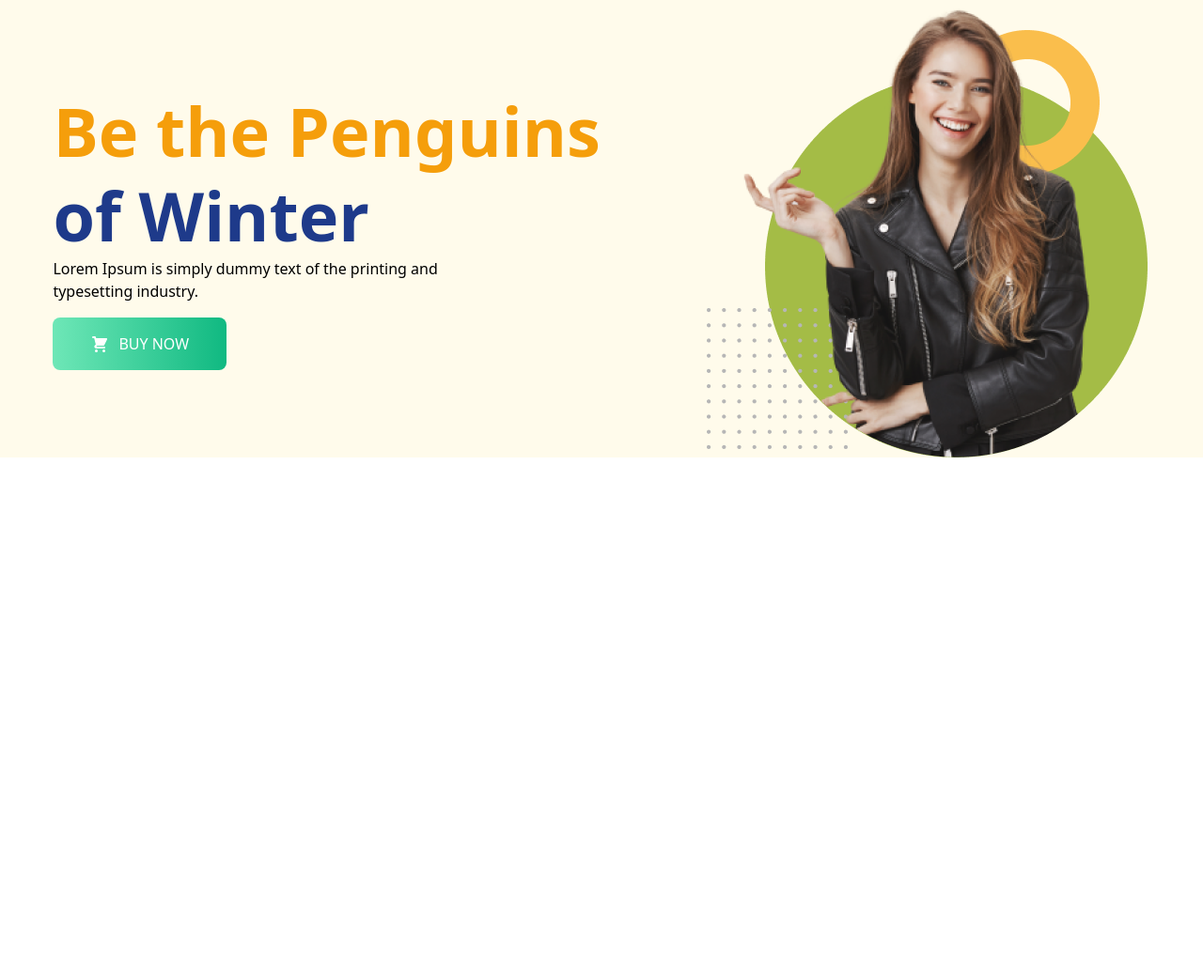
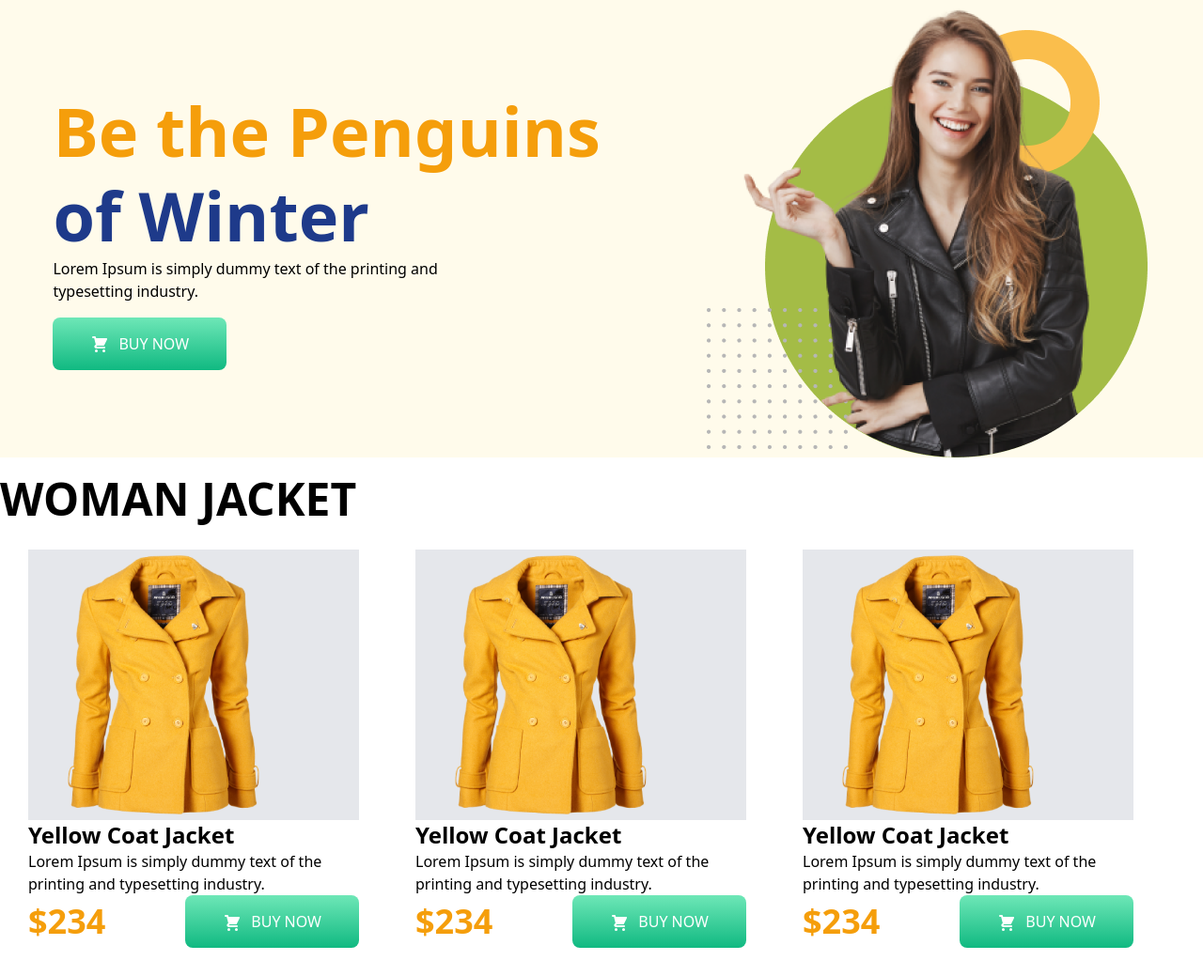
Before and after one commit to DruboSaptapan/penguin-fashion-tailwind, a plain HTML site: page index.html in a window 1280 px wide. Shown: the whole page at 94% size. Before the commit the page ends 800 px from the top, so only its background shows below. Drawn offline with nearby package versions, Linux system fonts and the light colour scheme.

Commit message:
woman jacket added

```diff
--- a/index.html
+++ b/index.html
@@ -30,7 +30,7 @@
 
                 <p class="w-3/4 mb-4">Lorem Ipsum is simply dummy text of the printing and typesetting industry.</p>
 
-                <button class="bg-gradient-to-r from-green-300 to-green-500 px-10 py-4 rounded-lg text-white uppercase hover:from-green-600 hover:to-green-700">
+                <button class="bg-gradient-to-b from-green-300 to-green-500 px-10 py-4 rounded-lg text-white uppercase hover:from-green-600 hover:to-green-700">
                     <svg xmlns="http://www.w3.org/2000/svg" class="h-5 w-5 inline-block mr-2.5" viewBox="0 0 20 20" fill="currentColor">
                         <path d="M3 1a1 1 0 000 2h1.22l.305 1.222a.997.997 0 00.01.042l1.358 5.43-.893.892C3.74 11.846 4.632 14 6.414 14H15a1 1 0 000-2H6.414l1-1H14a1 1 0 00.894-.553l3-6A1 1 0 0017 3H6.28l-.31-1.243A1 1 0 005 1H3zM16 16.5a1.5 1.5 0 11-3 0 1.5 1.5 0 013 0zM6.5 18a1.5 1.5 0 100-3 1.5 1.5 0 000 3z" />
                     </svg>buy now
@@ -43,6 +43,82 @@
         </section>
         <!-- penguins of winter end -->
     </header>
+
+    <!-- main start -->
+    <main>
+        <!-- woman jacket start -->
+        <section>
+            <h2 class="font-bold mt-5 text-5xl uppercase">Woman Jacket</h2>
+            <div class="flex">
+
+                <div class="w-96 flex flex-col items-stretch m-3.5 p-4">
+                    <div class="bg-gray-200">
+                        <img class="w-72" src="images/jacket-1.png" alt="jacket-1">
+                    </div>
+
+                    <h4 class="font-bold text-2xl">Yellow Coat Jacket</h4>
+                    <p>Lorem Ipsum is simply dummy text of the printing and typesetting industry.</p>
+
+                    <div class="flex items-center justify-between">
+                        <h3 class="font-black text-4xl text-yellow-500">$234</h3>
+
+                        <button class="bg-gradient-to-b from-green-300 to-green-500 px-10 py-4 rounded-lg text-white uppercase hover:from-green-600 hover:to-green-700">
+                            <svg xmlns="http://www.w3.org/2000/svg" class="h-5 w-5 inline-block mr-2.5" viewBox="0 0 20 20" fill="currentColor">
+                                <path d="M3 1a1 1 0 000 2h1.22l.305 1.222a.997.997 0 00.01.042l1.358 5.43-.893.892C3.74 11.846 4.632 14 6.414 14H15a1 1 0 000-2H6.414l1-1H14a1 1 0 00.894-.553l3-6A1 1 0 0017 3H6.28l-.31-1.243A1 1 0 005 1H3zM16 16.5a1.5 1.5 0 11-3 0 1.5 1.5 0 013 0zM6.5 18a1.5 1.5 0 100-3 1.5 1.5 0 000 3z" />
+                            </svg>buy now
+                        </button>
+
+                    </div>
+
+                </div>
+
+                <div class="w-96 flex flex-col items-stretch m-3.5 p-4">
+                    <div class="bg-gray-200">
+                        <img class="w-72" src="images/jacket-1.png" alt="jacket-1">
+                    </div>
+
+                    <h4 class="font-bold text-2xl">Yellow Coat Jacket</h4>
+                    <p>Lorem Ipsum is simply dummy text of the printing and typesetting industry.</p>
+
+                    <div class="flex items-center justify-between">
+                        <h3 class="font-black text-4xl text-yellow-500">$234</h3>
+
+                        <button class="bg-gradient-to-b from-green-300 to-green-500 px-10 py-4 rounded-lg text-white uppercase hover:from-green-600 hover:to-green-700">
+                            <svg xmlns="http://www.w3.org/2000/svg" class="h-5 w-5 inline-block mr-2.5" viewBox="0 0 20 20" fill="currentColor">
+                                <path d="M3 1a1 1 0 000 2h1.22l.305 1.222a.997.997 0 00.01.042l1.358 5.43-.893.892C3.74 11.846 4.632 14 6.414 14H15a1 1 0 000-2H6.414l1-1H14a1 1 0 00.894-.553l3-6A1 1 0 0017 3H6.28l-.31-1.243A1 1 0 005 1H3zM16 16.5a1.5 1.5 0 11-3 0 1.5 1.5 0 013 0zM6.5 18a1.5 1.5 0 100-3 1.5 1.5 0 000 3z" />
+                            </svg>buy now
+                        </button>
+
+                    </div>
+
+                </div>
+
+                <div class="w-96 flex flex-col items-stretch m-3.5 p-4">
+                    <div class="bg-gray-200">
+                        <img class="w-72" src="images/jacket-1.png" alt="jacket-1">
+                    </div>
+
+                    <h4 class="font-bold text-2xl">Yellow Coat Jacket</h4>
+                    <p>Lorem Ipsum is simply dummy text of the printing and typesetting industry.</p>
+
+                    <div class="flex items-center justify-between">
+                        <h3 class="font-black text-4xl text-yellow-500">$234</h3>
+
+                        <button class="bg-gradient-to-b from-green-300 to-green-500 px-10 py-4 rounded-lg text-white uppercase hover:from-green-600 hover:to-green-700">
+                            <svg xmlns="http://www.w3.org/2000/svg" class="h-5 w-5 inline-block mr-2.5" viewBox="0 0 20 20" fill="currentColor">
+                                <path d="M3 1a1 1 0 000 2h1.22l.305 1.222a.997.997 0 00.01.042l1.358 5.43-.893.892C3.74 11.846 4.632 14 6.414 14H15a1 1 0 000-2H6.414l1-1H14a1 1 0 00.894-.553l3-6A1 1 0 0017 3H6.28l-.31-1.243A1 1 0 005 1H3zM16 16.5a1.5 1.5 0 11-3 0 1.5 1.5 0 013 0zM6.5 18a1.5 1.5 0 100-3 1.5 1.5 0 000 3z" />
+                            </svg>buy now
+                        </button>
+
+                    </div>
+
+                </div>
+            </div>
+        </section>
+        <!-- woman jacket end -->
+    </main>
+    <!-- main end -->
+
     <!-- header end -->
 </body>
 </html>
```
